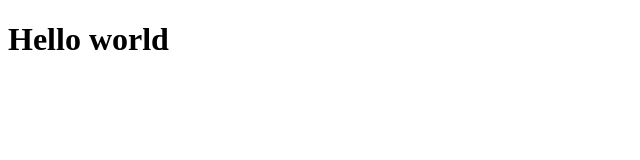
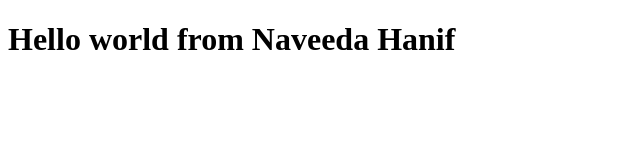
Before and after one commit to naveedaa/Bootcamp2020, a plain HTML site: page index.html in a window 1280 px wide. Shown: the whole page, without its empty margins (0-640 px from the left). Drawn offline with Linux system fonts and the light colour scheme.

Commit message:
Update index.html

```diff
--- a/index.html
+++ b/index.html
@@ -6,6 +6,6 @@
     <title>Document</title>
 </head>
 <body>
-    <h1>Hello world</h1>
+    <h1>Hello world from Naveeda Hanif</h1>
 </body>
 </html>
```
